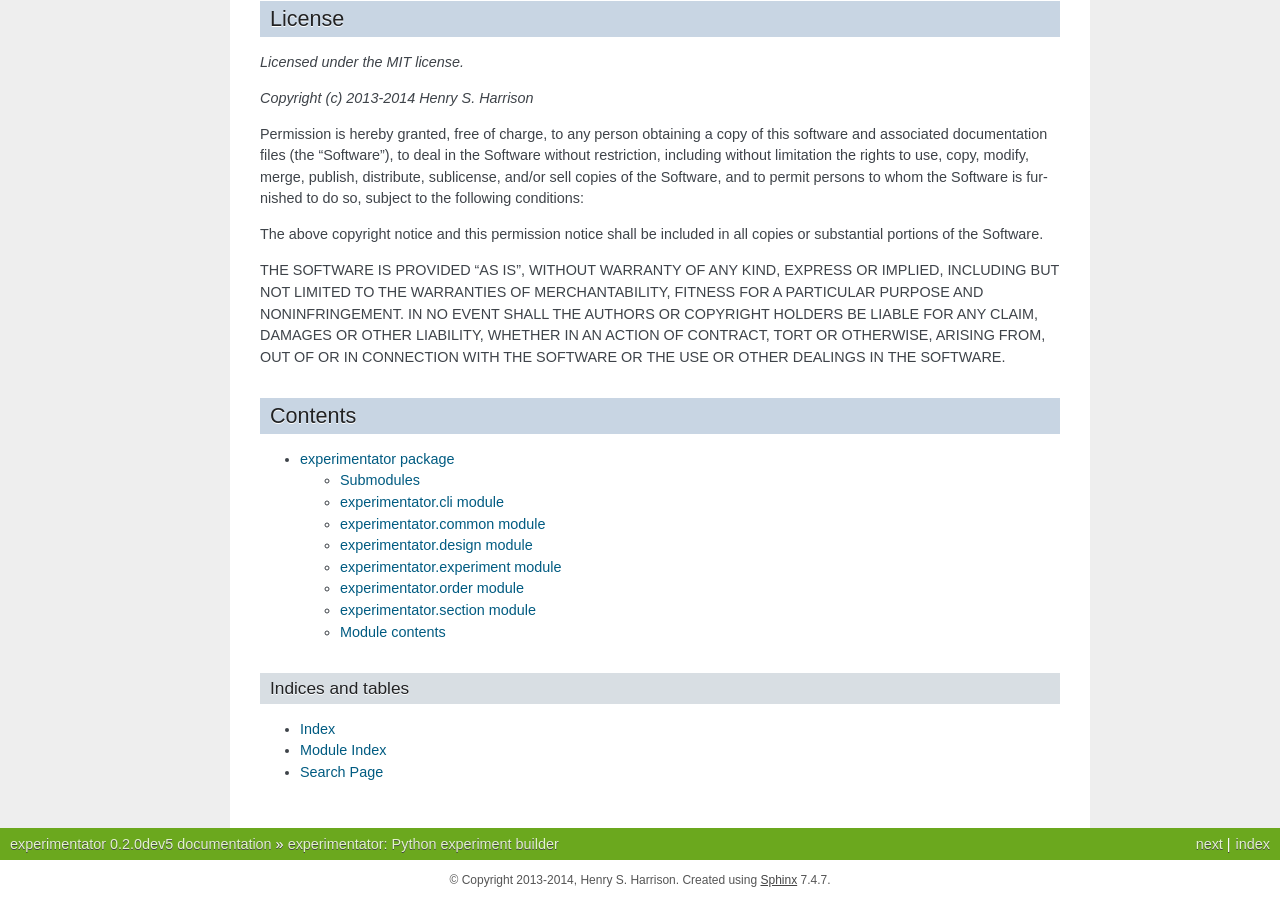
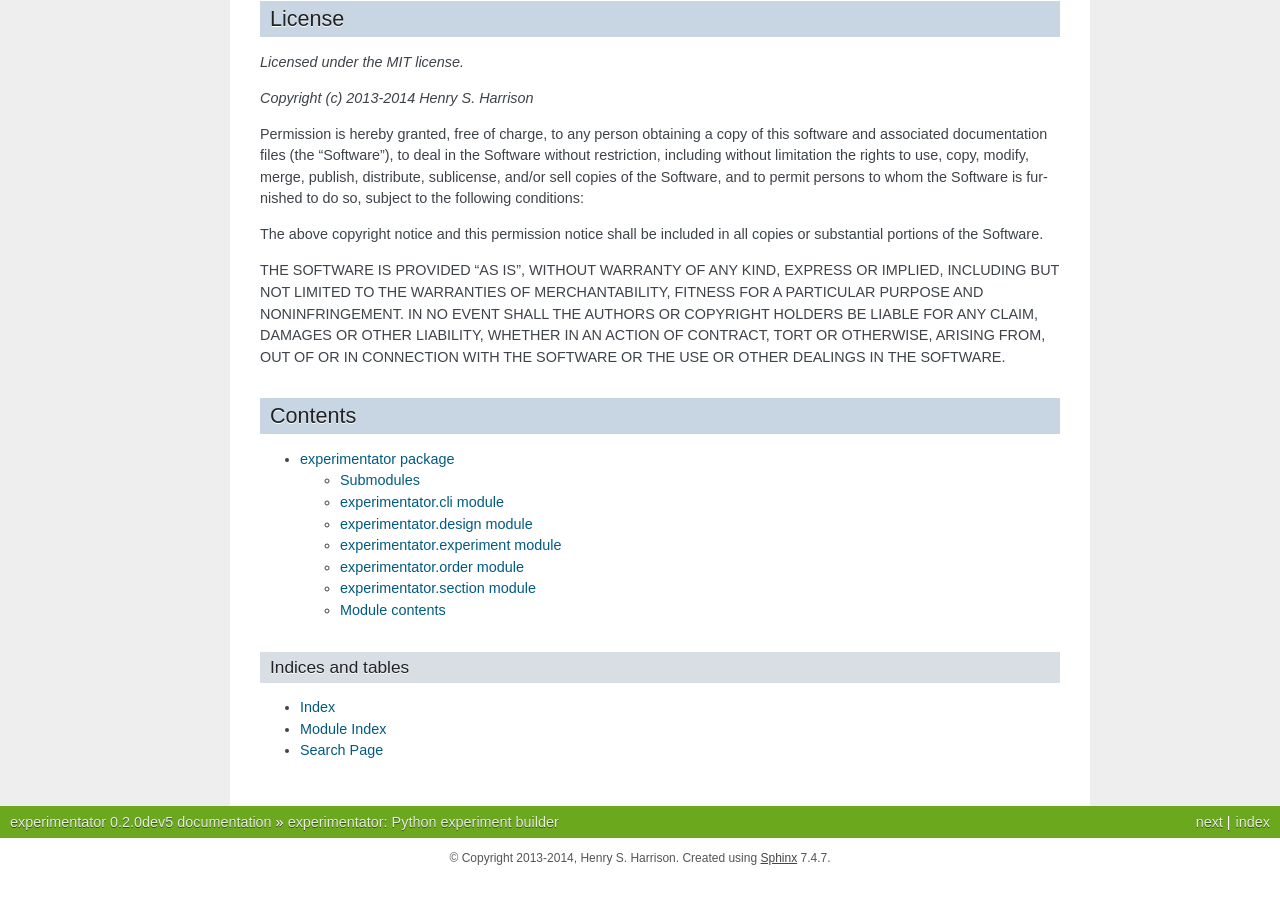
Before and after one commit to hsharrison/experimentator, a Sphinx documentation site: the page built from doc/index.rst, in a window 1280 px wide and 900 px high, scrolled down 3439 px. Built offline with Sphinx 7.4.7, drawn with Linux system fonts in a browser that asks for light colours; after the commit the page ends 4317 px from its top, so only the background shows below that.

Commit message:
remove experimentator.common from docs as it not longer exists

```diff
--- a/doc/api_reference.rst
+++ b/doc/api_reference.rst
@@ -8,14 +8,6 @@ experimentator.cli module
 -------------------------
 
 .. automodule:: experimentator.cli
-    :members:
-    :undoc-members:
-    :show-inheritance:
-
-experimentator.common module
-----------------------------
-
-.. automodule:: experimentator.common
     :members:
     :undoc-members:
     :show-inheritance:
```
